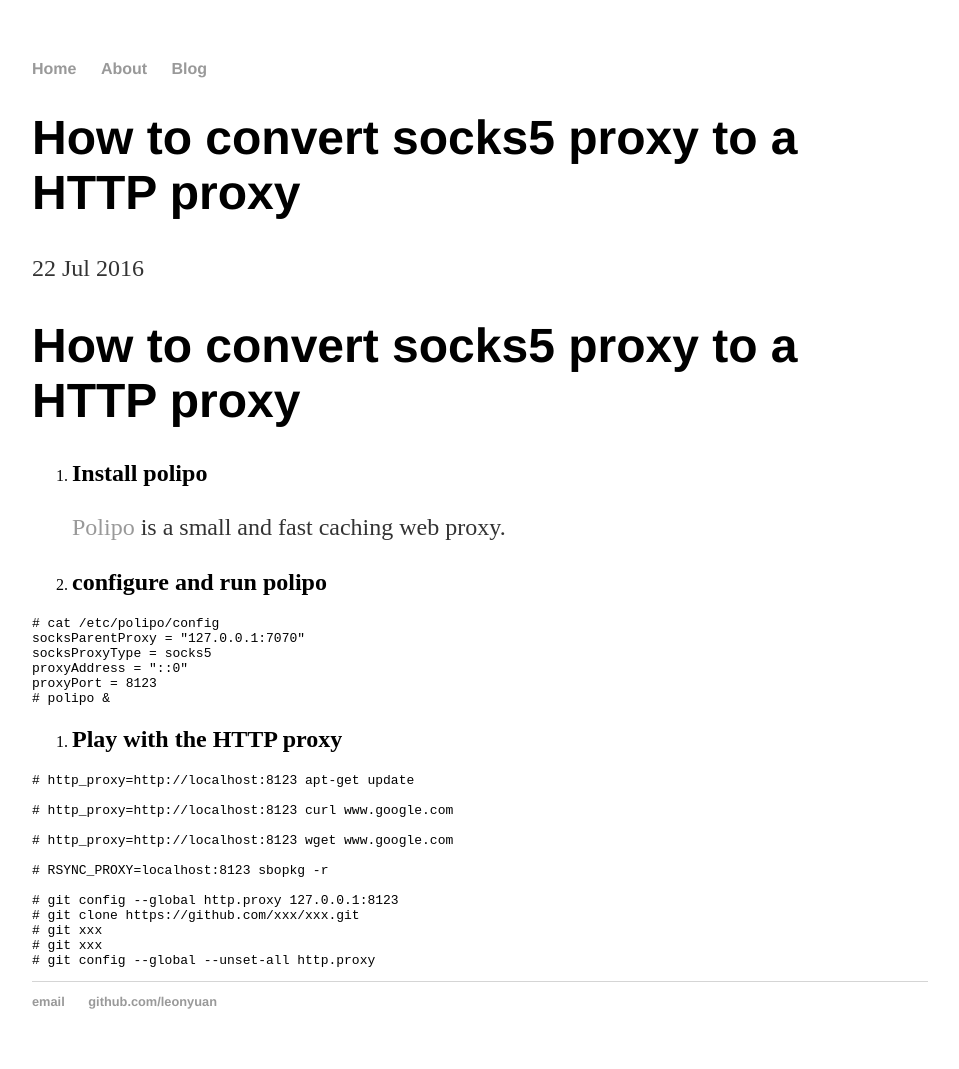
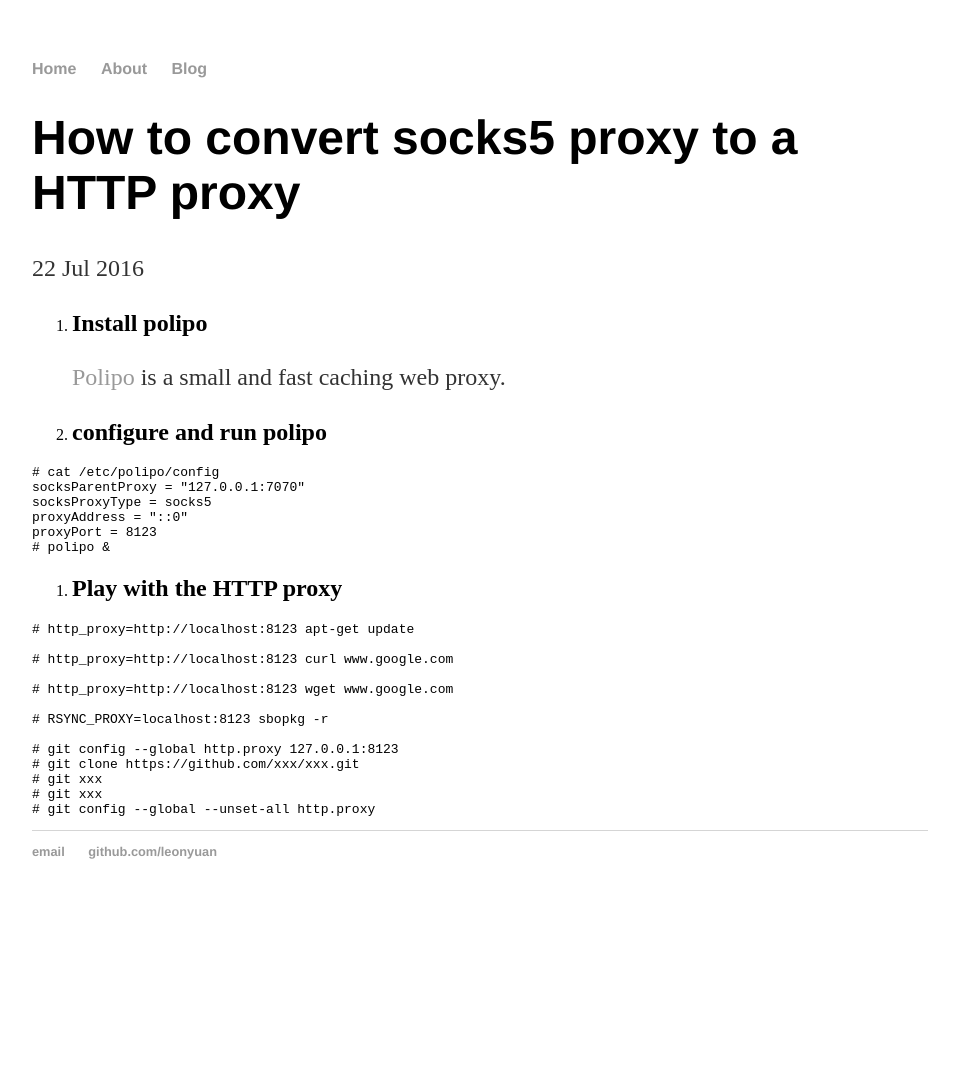
Before and after one commit to leonyuan/leonyuan.github.io, a Jekyll site: the page built from _posts/2016-07-22-how-to-convert-socks5-proxy-to-a-http-proxy.md, in a window 1280 px wide. Shown: the whole page, without its empty margins (160-1119 px from the left). Built offline with Jekyll 4.4.1, drawn with Linux system fonts in a browser that asks for light colours; after the commit the page ends 919 px from its top, so only the background shows below that.

Commit message:
adjust title

```diff
--- a/_posts/2016-07-22-how-to-convert-socks5-proxy-to-a-http-proxy.md
+++ b/_posts/2016-07-22-how-to-convert-socks5-proxy-to-a-http-proxy.md
@@ -3,8 +3,6 @@ layout: post
 title: How to convert socks5 proxy to a HTTP proxy
 date: 2016-07-22
 ---
-How to convert socks5 proxy to a HTTP proxy
-=============================================
 
 1. Install polipo
 -----------------
```
Also changed, not shown: _posts/2016-08-01-what-to-do-when-baby-have-any-ache.md (+1 -0 lines).
